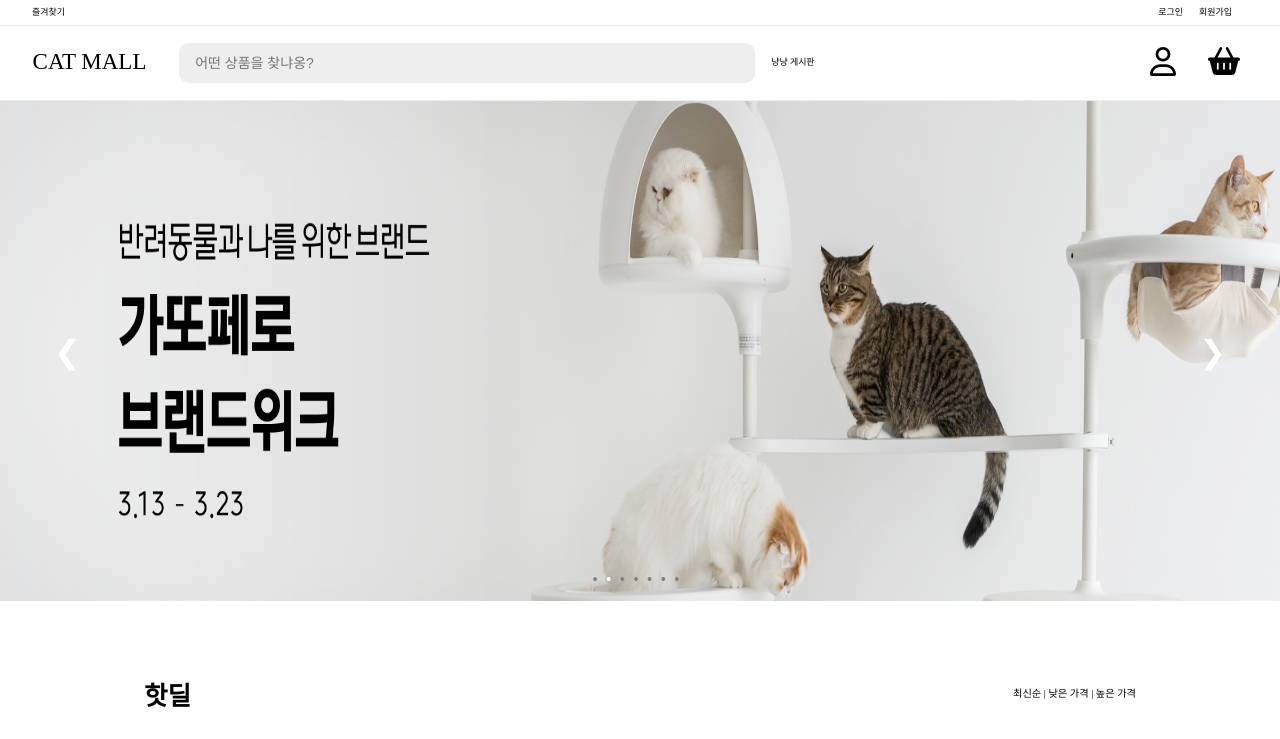
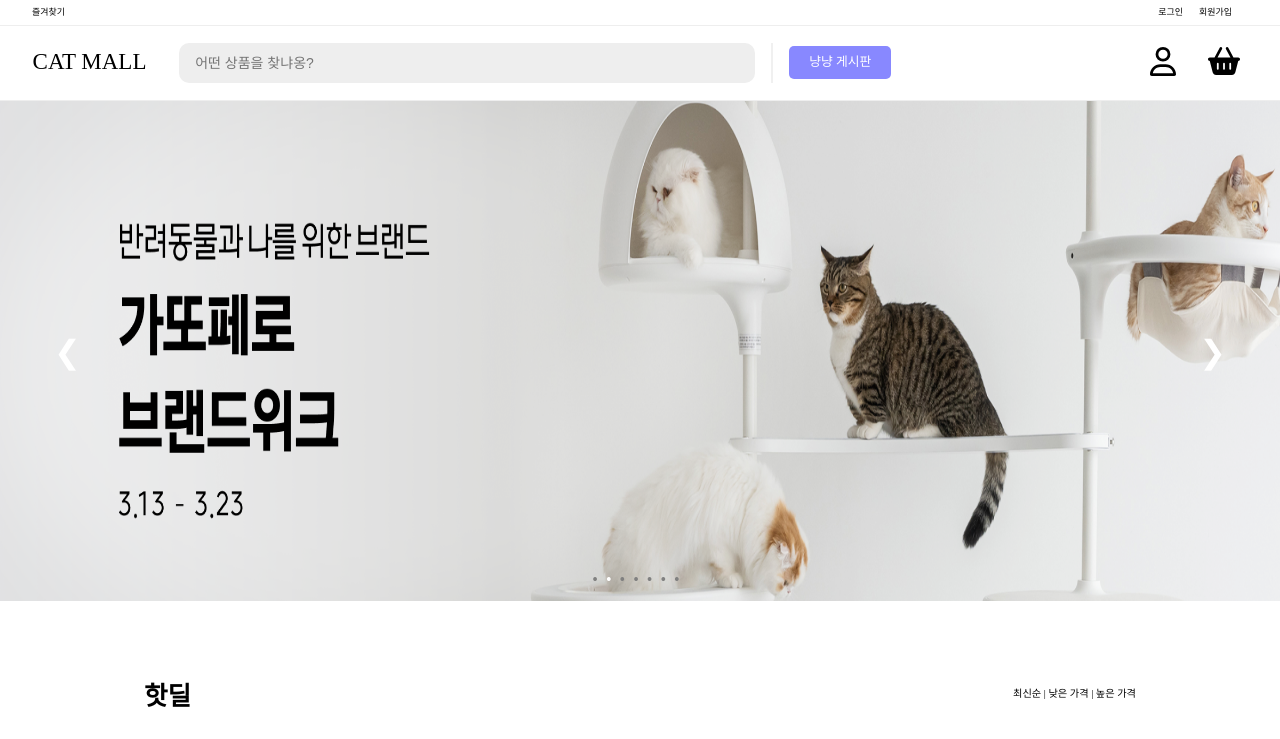
Before and after one commit to jeonghodong/react_shopping_mall, a React (Vite) app: page / in a window 1280 px wide. Shown: the top 739 px of the page. Built offline with nearby package versions, Linux system fonts and the light colour scheme; no server answers; the database is empty.

Commit message:
냥냥게시판 버튼 디자인 수정

```diff
--- a/src/Components/Main/Header.jsx
+++ b/src/Components/Main/Header.jsx
@@ -82,6 +82,26 @@ const Wrap = styled.div`
   position: sticky;
   width: 100%;
 `;
+
+const Post = styled.span`
+  cursor: pointer;
+  font-weight: 500;
+  margin-left: 1rem;
+  font-size: 1vw !important;
+  padding: 10px 20px 10px 20px;
+  border-radius: 5px;
+  background-color: #8888ff;
+  color: white;
+`;
+
+const Line = styled.div`
+  background-color: #f0f0f0;
+  height: 40px;
+  width: 2px;
+  border-radius: 0.3px;
+  margin-left: 1rem;
+`;
+
 function Header() {
   const navigate = useNavigate();
   const [users, setUsers] = useState([]);
@@ -125,9 +145,8 @@ function Header() {
           <Left>
             <Logo src={CatLogo} alt="logo" onClick={() => navigate("/")} />
             <Input type="text" placeholder="어떤 상품을 찾냐옹?" />
-            <span onClick={() => navigate("/Community")} style={{ marginLeft: "1rem" }}>
-              냥냥 게시판
-            </span>
+            <Line />
+            <Post onClick={() => navigate("/Community")}>냥냥 게시판</Post>
           </Left>
           <Right>
             <RightBar>
--- a/src/Components/Main/LoginHeader.jsx
+++ b/src/Components/Main/LoginHeader.jsx
@@ -70,7 +70,24 @@ const Input = styled.input`
   margin-left: 2rem;
   font-weight: light;
 `;
-const BtmWrap = styled.div``;
+const Post = styled.span`
+  cursor: pointer;
+  font-weight: 500;
+  margin-left: 1rem;
+  font-size: 1vw !important;
+  padding: 10px 20px 10px 20px;
+  border-radius: 5px;
+  background-color: #8888ff;
+  color: white;
+`;
+
+const Line = styled.div`
+  background-color: #f0f0f0;
+  height: 40px;
+  width: 2px;
+  border-radius: 0.3px;
+  margin-left: 1rem;
+`;
 const Wrap = styled.div`
   position: sticky;
   top: 0;
@@ -135,9 +152,10 @@ function LoginHeader() {
         <Left>
           <Logo src={CatLogo} alt="logo" onClick={() => navigate("/")} />
           <Input type="text" placeholder="어떤 상품을 찾냐옹?" />
-          <span onClick={() => navigate("/Community")} style={{ marginLeft: "1rem" }}>
+          <Line />
+          <Post onClick={() => navigate("/Community")} style={{ marginLeft: "1rem" }}>
             냥냥 게시판
-          </span>
+          </Post>
         </Left>
         <Right>
           <RightBar>
```
